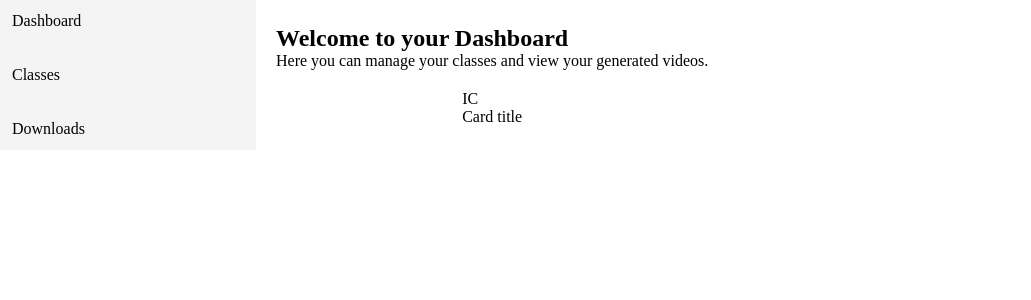
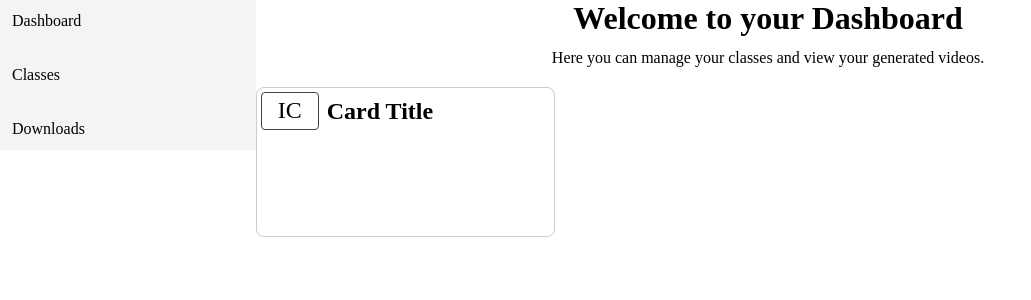
Before and after one commit to Shiku03/PLP-Final-Project-Repo, a FastAPI app: page /dashboard in a window 1280 px wide. Shown: the part 75-375 px from the top of the page, without its empty margins (0-1031 px from the left). Run offline with FastAPI, Linux system fonts and the light colour scheme.

Commit message:
dashboard styles

```diff
--- a/static/styles.css
+++ b/static/styles.css
@@ -210,7 +210,7 @@
         font-style: italic;
     }
 
-    .main-content {
+    .landing-main-content {
         display: flex;
         flex-direction: column;
         justify-content: center;
@@ -421,7 +421,7 @@
     }
 
     .sidebar {
-        width: 20%;
+        width: 20vw;
         height: 100%;
         background-color: #f4f4f4;
 
@@ -442,4 +442,60 @@
         background-color: #252525;
         color: #f4f4f4;
     }
+    .main-content{
+        width: 80vw;
+    }
+    .title-text-box{
+
+        text-align: center;
+    }
+    .title-text-box h1{
+        margin-bottom: 12px;
+        font-size: 32px;
+    }
+    .dashboard-cards{
+        margin-top:20px;
+        display: flex;
+        gap: 8px;
+    }
+    .card-container{
+        width: calc(70vw/3);
+        height: 150px;
+        padding: 4px;
+        border: 1px solid #ccc;
+        border-radius: 8px;
+        box-shadow: #252525;
+        display: flex;
+        flex-direction: column;
+        gap: 8px;
+
+    }
+    .card-title-container{
+        height: 38px;
+        display: flex;
+        align-items: center;
+    }
+    .icon{
+font-size: 24px;
+    }
+    .icon-container{
+        width: 20%;
+        height: 100%;
+        margin-right: 8px;
+        border: 1px solid #424242;
+        border-radius: 4px;
+        padding: 4px;
+        display: flex;
+        justify-content: center;
+    }
+    .card-title{
+        flex-grow: 1;
+        font-size: 24px;
+        font-weight: 600;
+        text-transform: capitalize;
+    }
+    .card-info{
+        flex-grow: 1;
+    }
+
 }
```
